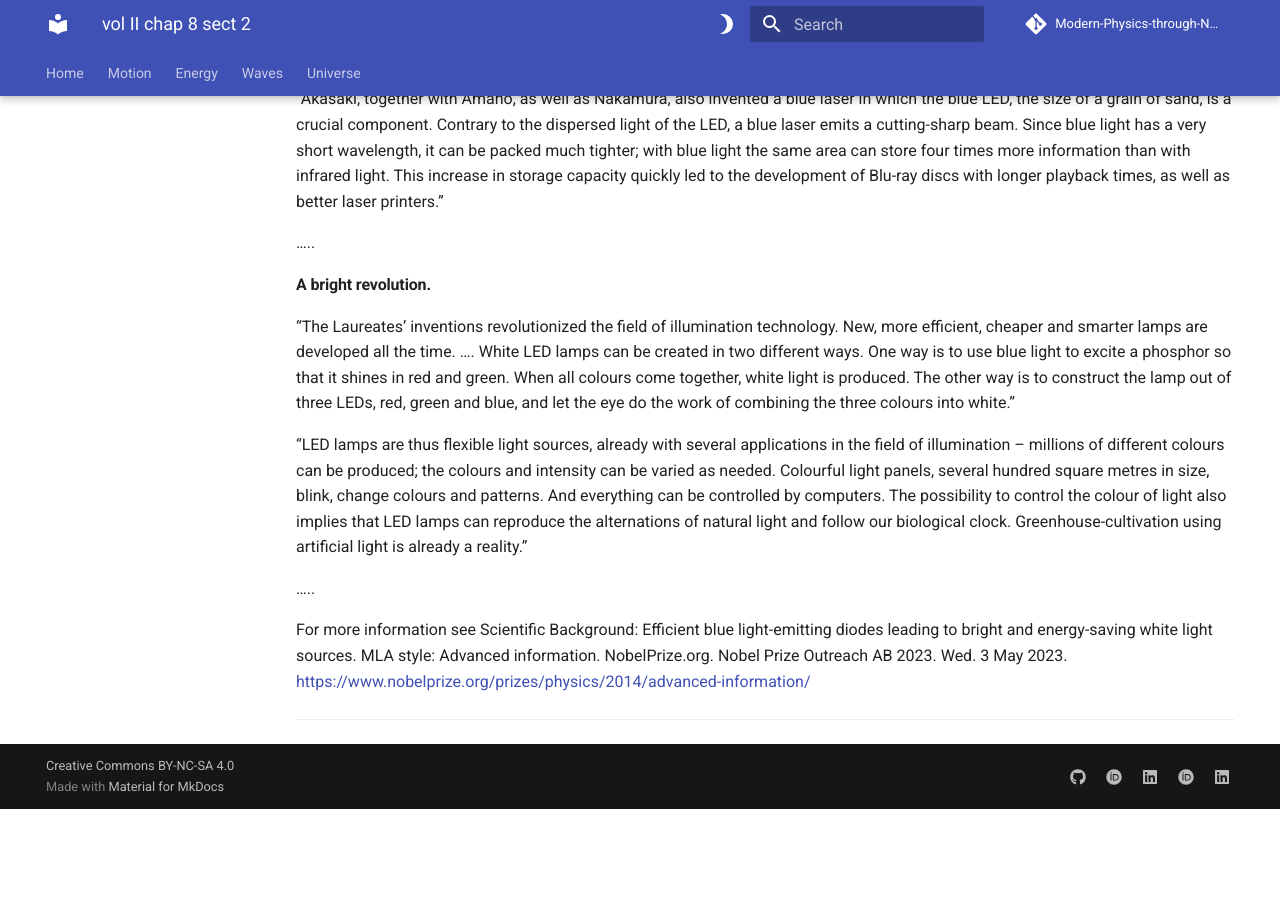
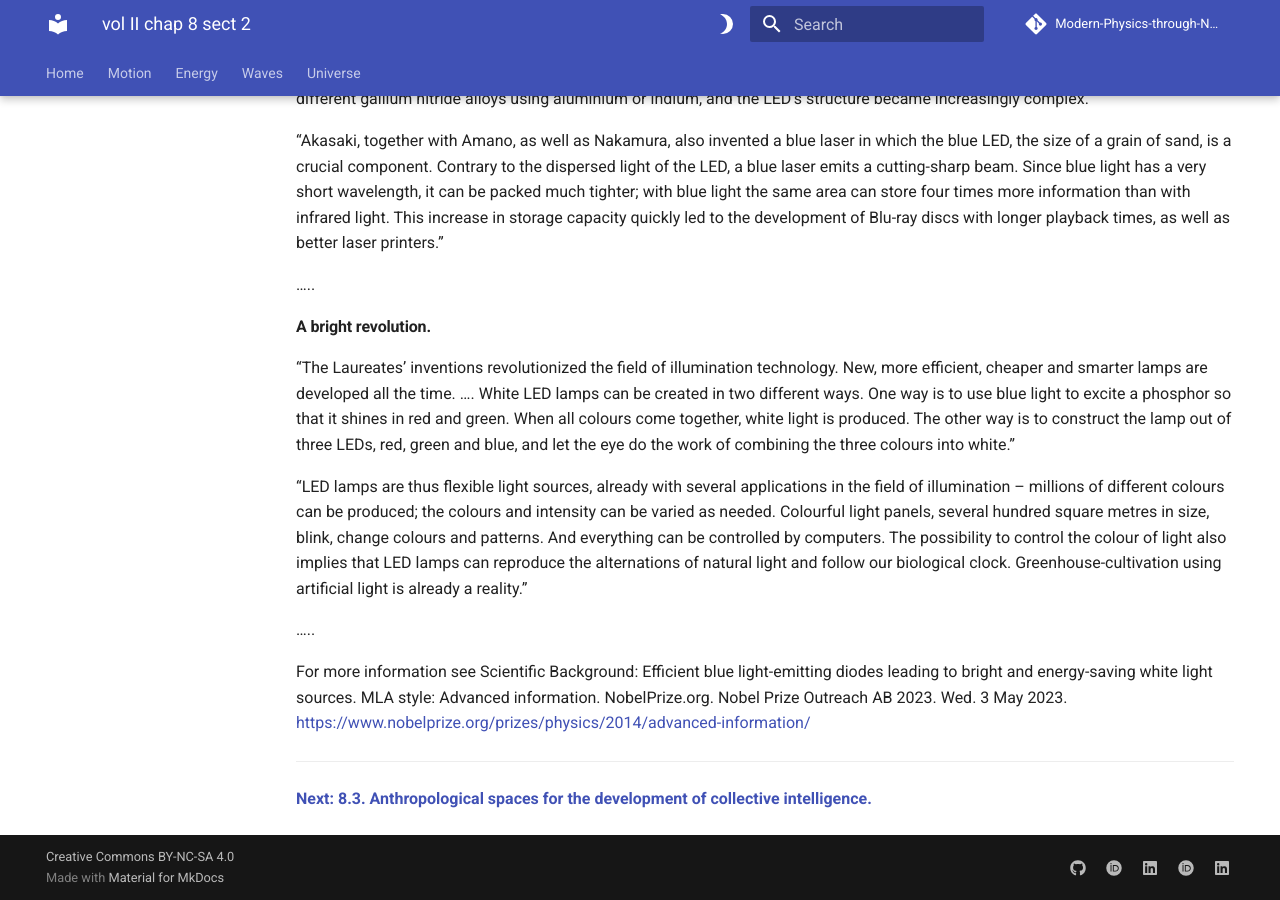
Before and after one commit to modphysnobel/modphysnobel.github.io, an MkDocs documentation site: the page built from docs/vol-II/vol-II-chap-8-sect-2.md, in a window 1280 px wide and 900 px high, scrolled down 8698 px. Built offline with MkDocs 1.6.1 and Material for MkDocs 9.7.7, drawn with Linux system fonts in a browser that asks for light colours; some web fonts are replaced; comment, search, counter and statistics services are not loaded; before the commit the page ends 9507 px from its top, so only the background shows below that; some of the changed text lies outside the part shown.

Commit message:
Update vol-II-chap-8-sect-2.md

```diff
--- a/docs/vol-II/vol-II-chap-8-sect-2.md
+++ b/docs/vol-II/vol-II-chap-8-sect-2.md
@@ -1,4 +1,6 @@
-[**Volume II: Energy**](./volume-II.md)
+[**Volume II: Energy**](https://modphysnobel.github.io/vol-II/volume-II/)
+
+[**Previous: 8.1. Conservation laws and the existence of symmetries.**](https://modphysnobel.github.io/vol-III/vol-II-chap-8-sect-1/)
 
 ***
 
@@ -250,3 +252,4 @@
 
 
 ***
+[**Next: 8.3. Anthropological spaces for the development of collective intelligence.**](https://modphysnobel.github.io/vol-III/vol-II-chap-8-sect-3/)
```
